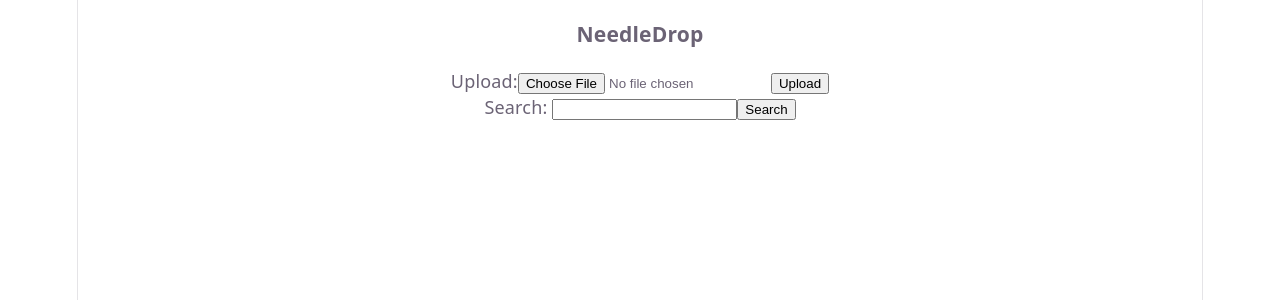
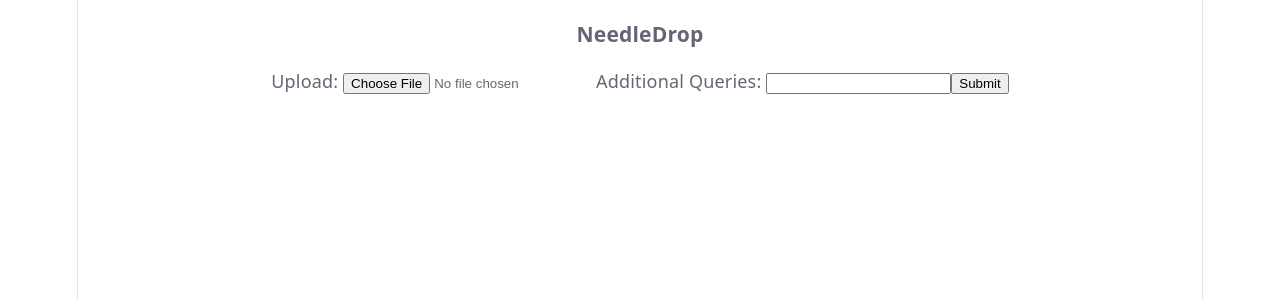
Before and after one commit to david-gillgrass/Needledrop, a React (Vite) app in the folder client/: page / in a window 1280 px wide. Shown: the top 300 px of the page. Built offline with nearby package versions, Linux system fonts and the light colour scheme.

Commit message:
feat: streamlined search and upload into a single discovery component.

```diff
--- a/client/src/App.jsx
+++ b/client/src/App.jsx
@@ -1,48 +1,40 @@
 import { useState } from 'react'
 import './App.css'
 import Navbar from './Navbar'
-import Search from './Search'
 import RecommendationCard from './RecommendationCard'
-import ImportBar from './Importbar'
+import Discovery from './Discovery'
 
 function App() {
 
-  const [query, setQuery] = useState('')
   const [rec, setRec] = useState([])
-  const [selectedFile, setSelectedFile] = useState(null)
   const [historyUploaded, setHistory] = useState(false)
 
-
-  async function handleSearch(query){
-    const response = await fetch("http://localhost:8000/recommendation", {
-      method: 'POST',
+  async function handleSubmit(selectedFile, query) {
+    if(selectedFile){
+      const formData = new FormData()
+      formData.append('file', selectedFile)
+        await fetch("http://localhost:8000/import",{
+          method:'POST',
+          body: formData
+    })
+      setHistory(true)
+    }
+    const responseQuery = await fetch("http://localhost:8000/recommendation",{
+      method:'POST',
       headers: {
-        'Content-Type': 'application/json'
+        'Content-Type' : 'application/json'
       },
-      body: JSON.stringify({ query: query })
+      body: JSON.stringify({query: query})
     })
-    const data = await response.json()
-    setRec(data.Recommendations)
-  }
-
-  async function handleImport(selectedFile){
-    const formData = new FormData()
-    formData.append('file', selectedFile)
-    const response = await fetch("http://localhost:8000/import",{
-      method: 'POST',
-      body: formData
-    })
-    const data = await response.json
-    setHistory(true)
-    handleSearch()
+    const dataQuery = await responseQuery.json()
+    setRec(dataQuery.Recommendations)
   }
 
   return (
     <>
     <Navbar></Navbar>
-    <ImportBar onImport={handleImport}></ImportBar>
+    <Discovery onSubmit ={handleSubmit}></Discovery>
     {historyUploaded && <p>Music History Successfully Uploaded!</p>}
-    <Search onSearch={handleSearch}></Search>
     {rec.map((recs, index) => (
       <RecommendationCard
       key={index}
@@ -56,6 +48,4 @@ function App() {
   )
 }
 
-
-
 export default App
--- /dev/null
+++ b/client/src/Discovery.jsx
@@ -0,0 +1,28 @@
+import { useState } from "react";
+
+function Discovery({onSubmit}){
+
+    const [query, setQuery] = useState('')
+    const [selectedFile, setSelectedFile] = useState(null)
+
+    return(
+    <div className="DiscoveryBar">
+        <label htmlFor="upload">Upload: </label>
+        <input type="file" id="upload"
+        onChange={(e)=> setSelectedFile(e.target.files[0])}
+        />
+
+        <label htmlFor="search">Additional Queries: </label>
+        <input type="text" id="search"
+        value={query}
+        onChange={(f)=> setQuery(f.target.value)}
+        />
+
+        <button type="button"
+        onClick={()=> onSubmit(selectedFile,query)}
+        >Submit</button>
+    </div>
+)
+}
+
+export default Discovery
```
